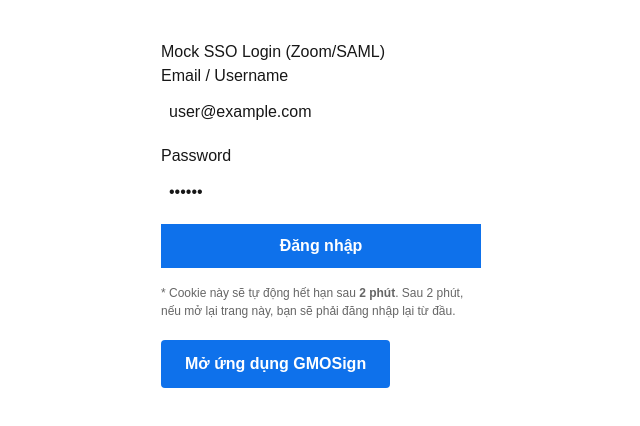
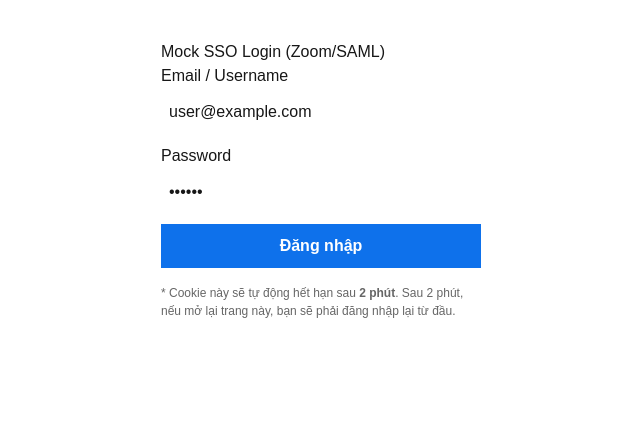
Before and after one commit to leminhnhuthhhhh/web-redirect, a Next.js app: page /auth in a window 1280 px wide. Shown: the top 426 px of the page, without its empty margins (319-959 px from the left). Built offline with nearby package versions, Linux system fonts and the light colour scheme.

Commit message:
Update page.tsx

```diff
--- a/src/app/auth/page.tsx
+++ b/src/app/auth/page.tsx
@@ -87,12 +87,6 @@ export default function Page() {
       <p style={{ fontSize: 12, color: "#666", marginTop: 16 }}>
         * Cookie này sẽ tự động hết hạn sau <b>2 phút</b>. Sau 2 phút, nếu mở lại trang này, bạn sẽ phải đăng nhập lại từ đầu.
       </p>
-      <a
-        href="gmosign://app/saml/mobileApp?tokenId=581"
-        style={{ display: "inline-block", marginTop: 20, padding: "12px 24px", backgroundColor: "#0E71EB", color: "#fff", textDecoration: "none", borderRadius: 4, fontWeight: "bold" }}
-      >
-        Mở ứng dụng GMOSign
-      </a>
     </div>
   );
 }
```
